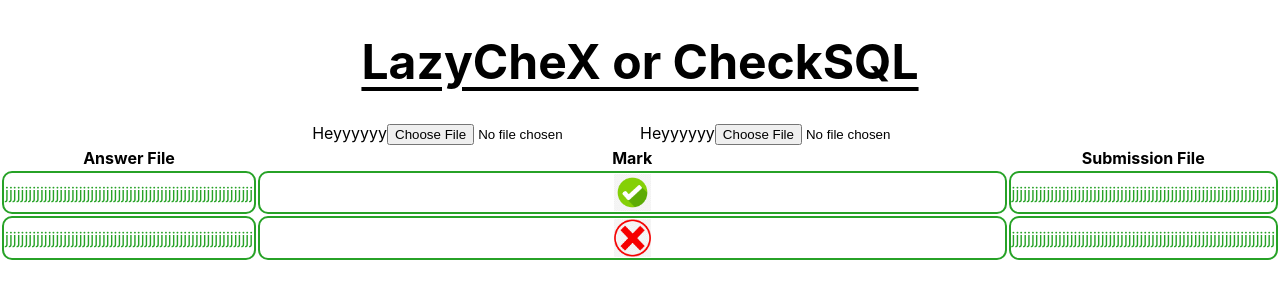
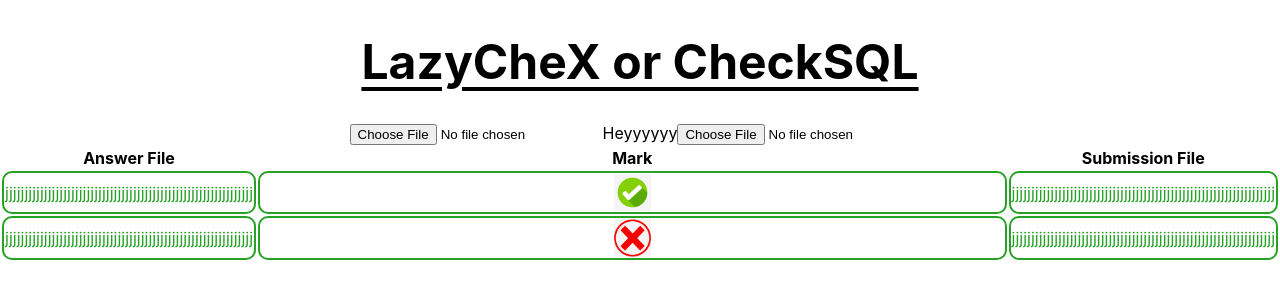
Before and after one commit to AshnahKhalidKhan/CheckSQL, a React (Create React App) app in the folder lazychex/: page / in a window 1280 px wide. Shown: the top 300 px of the page. Built offline with nearby package versions, Linux system fonts and the light colour scheme.

Commit message:
We're making folders now....

```diff
--- a/lazychex/src/App.js
+++ b/lazychex/src/App.js
@@ -7,7 +7,7 @@ function App() {
         <h1>LazyCheX or CheckSQL</h1>
       </div>
       <div style = {{width: '100%', textAlign: 'center', margin: 'auto'}}>
-        <label for = 'AnswerFileInput'>Heyyyyyy</label>
+        <label for = 'AnswerFileInput'></label>
         <input id = 'AnswerFileInput' type = 'file' placeholder = 'Answer file goes here' style = {{textAlign: 'center', margin: 'auto'}}></input>
         <label for = 'AnswerFileInput'>Heyyyyyy</label>
         <input id = 'SubmissionFileInput' type = 'file' placeholder = 'Submission file goes here' style = {{textAlign: 'center', margin: 'auto'}}></input>
--- a/lazychex/src/index.js
+++ b/lazychex/src/index.js
@@ -5,7 +5,7 @@ import App from './App';
 import reportWebVitals from './reportWebVitals';
 
 const root = ReactDOM.createRoot(document.getElementById('root'));
-root.render(
+root.render (
   <React.StrictMode>
     <App />
   </React.StrictMode>
```
